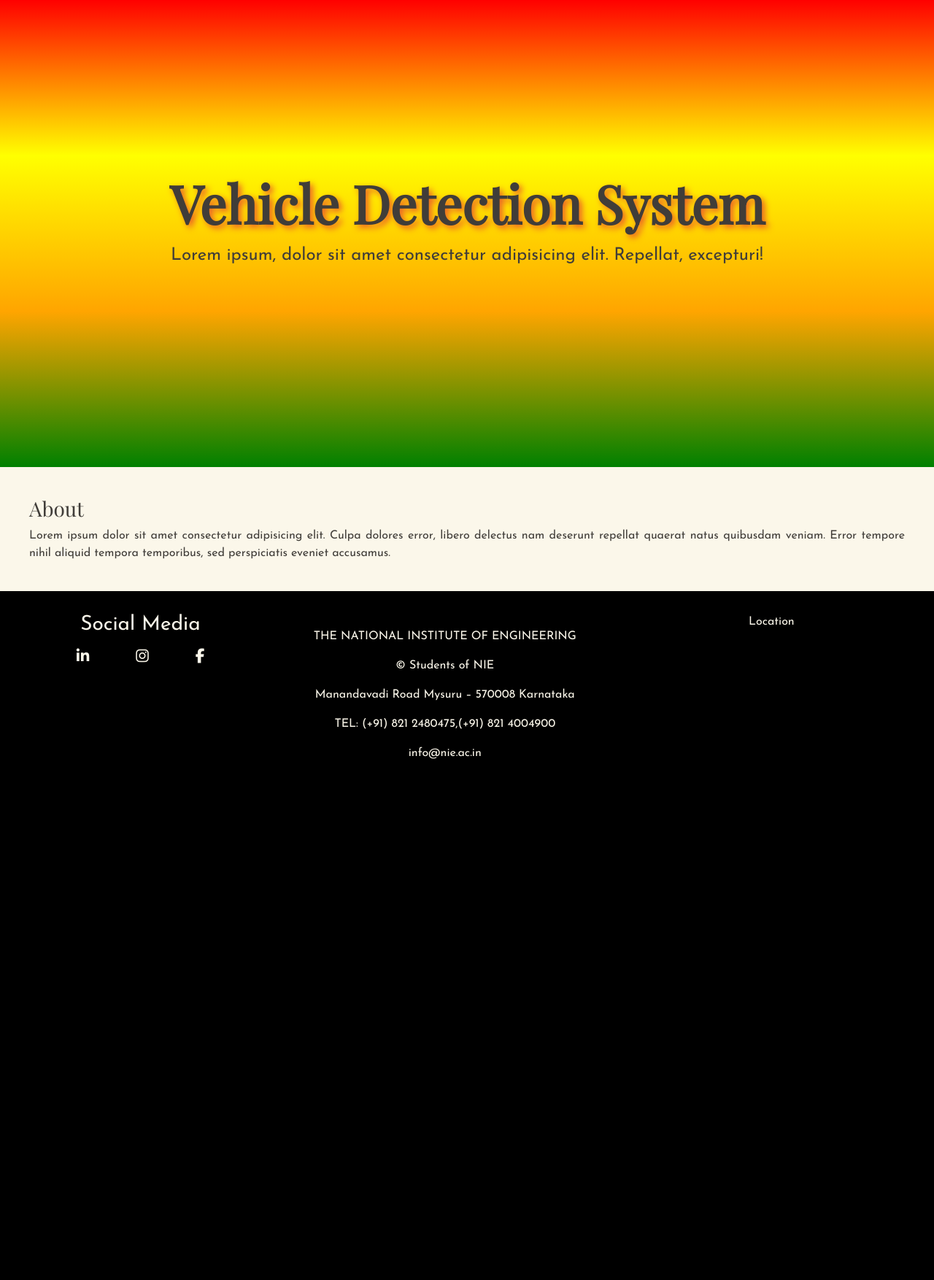
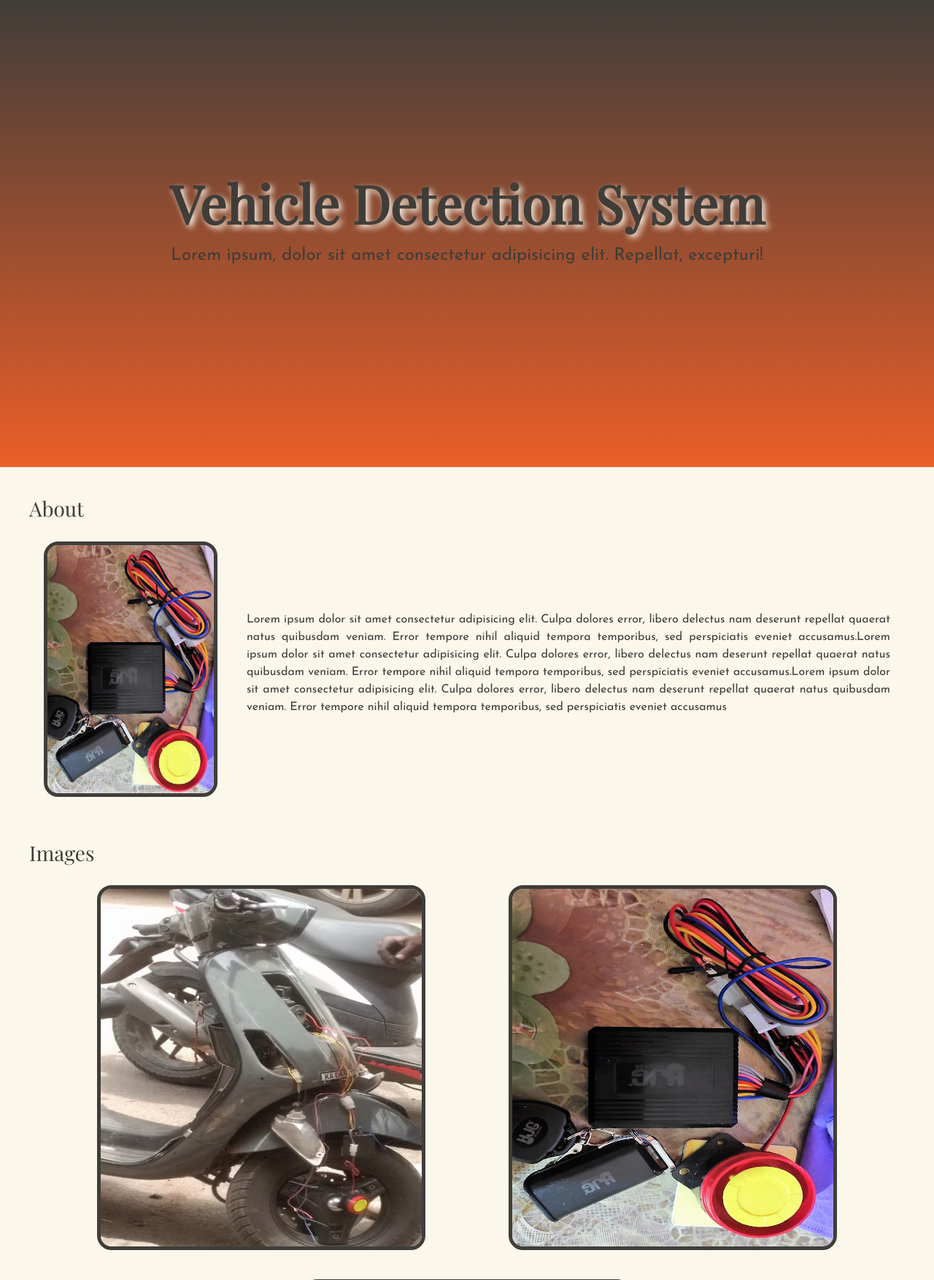
Before and after one commit to narayani2327/vehicle-website, a Flask app: page / in a window 1280 px wide. Shown: the part 66-1820 px from the top of the page at 73% size. Before the commit the page ends 1106 px from the top, so only its background shows below. Run offline with Flask 2, Linux system fonts and the light colour scheme; a map, chart or similar area stays blank; some libraries are stand-ins or nearby versions; grey boxes are pictures that could not be loaded.

Commit message:
home page styled

```diff
--- a/app.py
+++ b/app.py
@@ -1,4 +1,5 @@
 import email
+import datetime
 from flask import Flask,render_template,url_for,flash,redirect,session,g,request
 from matplotlib.pyplot import title
 from forms import RegistrationForm,LoginForm,OrderForm,AdminLogin
@@ -76,12 +77,9 @@ def orderform():
             email=session['user']
             address=request.form.get("address")
             number=request.form.get("number")
-            print(name)
-            print(email)
-            print(phoneNumber)
-            print(address)
-            print(number)
-            order=orderDB.insert_one({"name":name,"phonenumber":phoneNumber,"email":email,"address":address,"pieces":number,})
+            datee=datetime.datetime.today()
+            print(type(datee))
+            order=orderDB.insert_one({"date":datee,"name":name,"phonenumber":phoneNumber,"email":email,"address":address,"pieces":number,})
             if order:
                 message="order is placed as {}".format(email)
                 flash(message,"success")
--- a/static/main.css
+++ b/static/main.css
@@ -63,7 +63,7 @@ body{
     background-color: var(--bgcolor);
 }
 .backgd{
-    background: linear-gradient(red,yellow,orange,green);
+    background: linear-gradient(var(--darkbrown),var(--btncolor));
     background-position: center;
     background-repeat: no-repeat;
     background-size: cover;
@@ -76,7 +76,7 @@ body{
     text-align: center;
     position: relative;
     top: 35%;
-    text-shadow: 4px 4px 8px var(--btncolor);
+    text-shadow: 4px 4px 8px var(--bgcolor);
 }
 .backgd p{
     text-align: center;
@@ -84,12 +84,38 @@ body{
     top: 35%;
     font-size: 3vh;
 }
-.about{
+.about, .images{
     margin: 40px;
     text-align: justify;
 }
-.about h3{
+.about h3, .images h3{
     font-family: 'Playfair Display', serif;
+}
+.about div, .images div{
+    display: flex;
+    justify-content: space-evenly;
+    align-items: center;
+    flex-direction: row;
+}
+.images div{
+    flex-wrap: wrap;
+}
+.about div img{
+    width: 400px;
+    height: 350px;
+    margin: 20px;
+    border: 5px solid var(--darkbrown);
+    border-radius: 20px;
+}
+.about div p{
+    padding: 20px;
+}
+.images img{
+    width: 450px;
+    height: 500px;
+    margin: 20px;
+    border: 5px solid var(--darkbrown);
+    border-radius: 20px;
 }
 .orders{
     margin: 20px auto;
--- a/templates/home.html
+++ b/templates/home.html
@@ -6,6 +6,17 @@
     </div>
     <div class="about">
         <h3>About</h3>
-        <p>Lorem ipsum dolor sit amet consectetur adipisicing elit. Culpa dolores error, libero delectus nam deserunt repellat quaerat natus quibusdam veniam. Error tempore nihil aliquid tempora temporibus, sed perspiciatis eveniet accusamus.</p>
+        <div>
+            <img src="../static/pro1.jpeg" alt="Product-image">
+            <p>Lorem ipsum dolor sit amet consectetur adipisicing elit. Culpa dolores error, libero delectus nam deserunt repellat quaerat natus quibusdam veniam. Error tempore nihil aliquid tempora temporibus, sed perspiciatis eveniet accusamus.Lorem ipsum dolor sit amet consectetur adipisicing elit. Culpa dolores error, libero delectus nam deserunt repellat quaerat natus quibusdam veniam. Error tempore nihil aliquid tempora temporibus, sed perspiciatis eveniet accusamus.Lorem ipsum dolor sit amet consectetur adipisicing elit. Culpa dolores error, libero delectus nam deserunt repellat quaerat natus quibusdam veniam. Error tempore nihil aliquid tempora temporibus, sed perspiciatis eveniet accusamus</p>
+        </div>
+    </div>
+    <div class="images">
+        <h3>Images</h3>
+        <div>
+            <img src="../static/vehicle-wide.jpeg" alt="Vehicle-wide-view">
+            <img src="../static/pro2.jpeg" alt="Product-image">
+            <img src="../static/vehicle.jpeg" alt="Vehicle-view">
+        </div>
     </div>
 {% endblock content %}
--- a/templates/layout.html
+++ b/templates/layout.html
@@ -18,7 +18,7 @@
 </head>
 <body>
     <header class="site-header">
-        <nav class="navbar navbar-expand-lg">
+        <nav class="navbar fixed-top navbar-expand-lg">
             <div class="container-fluid">
                 <a class="navbar-brand" href="{{url_for('home')}}">Vehicle Detection</a>
                 <button class="navbar-toggler" type="button" data-bs-toggle="collapse" data-bs-target="#navbarSupportedContent" aria-controls="navbarSupportedContent" aria-expanded="false" aria-label="Toggle navigation">
@@ -41,6 +41,7 @@
             </div>
         </nav>
     </header>
+    <p class="top-margin"></p>
     <main role="main" class="main-div">
                 {% with message = get_flashed_messages(with_categories=true) %}
                     {% if message %}
--- a/templates/orders.html
+++ b/templates/orders.html
@@ -4,6 +4,7 @@
 <button type="submit" class="logout" onclick="window.location='http://127.0.0.1:5000/home'">Logout</button>
 <table class="orders">
     <tr>
+        <th>Date & Time</th>
         <th>Name</th>
         <th>Phone number</th>
         <th>Email</th>
@@ -13,6 +14,7 @@
     </tr>
     {% for i in order %}
     <tr>
+        <td>{{i["date"]}}</td>
         <td>{{i["name"]}}</td>
         <td>{{i["phonenumber"]}}</td>
         <td>{{i["email"]}}</td>
```
Also changed, not shown: other parts of static/main.css (+21 -5 lines), static/pro1.jpeg (added), static/pro2.jpeg (added), static/vehicle-wide.jpeg (added), static/vehicle.jpeg (added).
